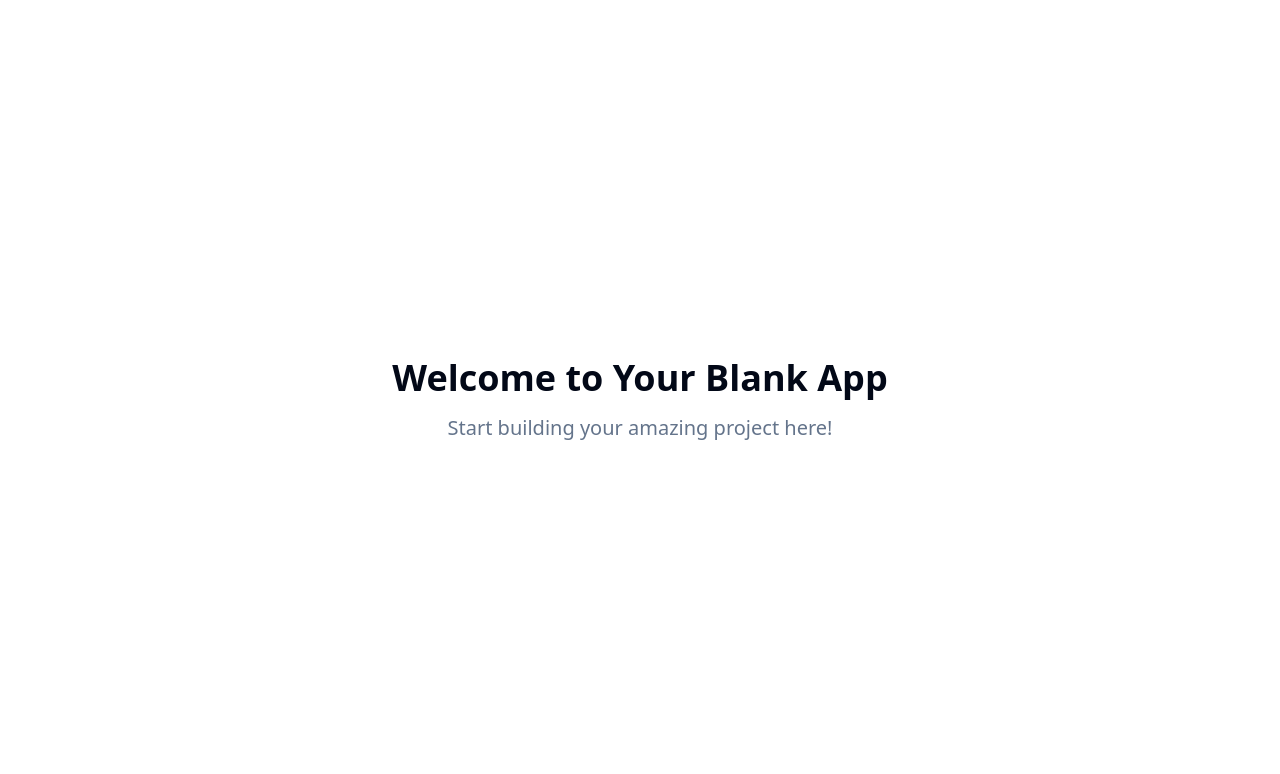
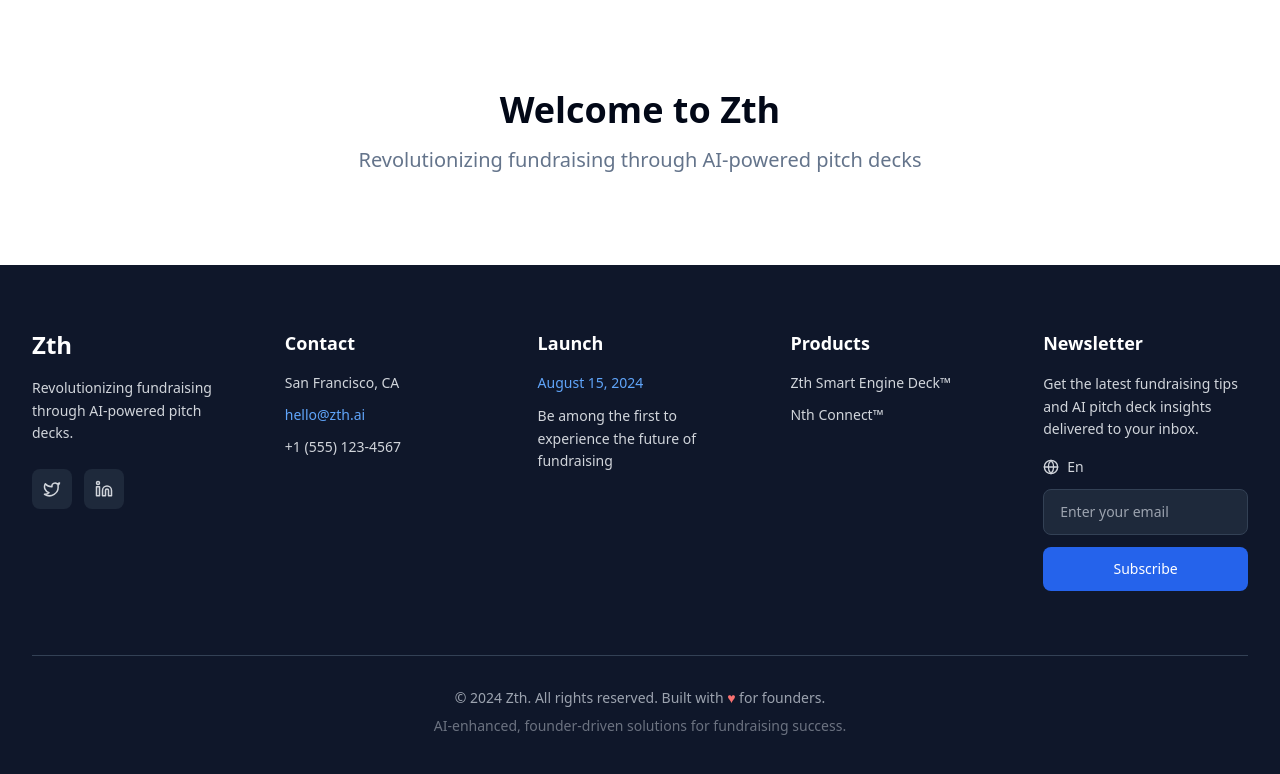
Before and after one commit to Ishaan-hubb/exact-footer-clone, a React (Vite) app: page / in a window 1280 px wide. Shown: the top 774 px of the page. Built offline with nearby package versions, Linux system fonts and the light colour scheme.

Commit message:
Implement footer component
Create an exact copy of the footer from the provided image.

```diff
--- /dev/null
+++ b/src/components/Footer.tsx
@@ -0,0 +1,99 @@
+
+import { Twitter, Linkedin, Globe } from "lucide-react";
+
+const Footer = () => {
+  return (
+    <footer className="bg-slate-900 text-white py-16 px-8">
+      <div className="max-w-7xl mx-auto">
+        <div className="grid grid-cols-1 md:grid-cols-2 lg:grid-cols-5 gap-8 lg:gap-12">
+          {/* Company Info */}
+          <div className="lg:col-span-1">
+            <h3 className="text-2xl font-bold mb-4">Zth</h3>
+            <p className="text-gray-300 mb-6 text-sm leading-relaxed">
+              Revolutionizing fundraising through AI-powered pitch decks.
+            </p>
+            <div className="flex space-x-3">
+              <div className="w-10 h-10 bg-slate-800 rounded-lg flex items-center justify-center hover:bg-slate-700 transition-colors cursor-pointer">
+                <Twitter size={18} className="text-gray-300" />
+              </div>
+              <div className="w-10 h-10 bg-slate-800 rounded-lg flex items-center justify-center hover:bg-slate-700 transition-colors cursor-pointer">
+                <Linkedin size={18} className="text-gray-300" />
+              </div>
+            </div>
+          </div>
+
+          {/* Contact */}
+          <div className="lg:col-span-1">
+            <h4 className="text-lg font-semibold mb-4">Contact</h4>
+            <div className="space-y-3 text-sm">
+              <p className="text-gray-300">San Francisco, CA</p>
+              <p className="text-blue-400 hover:text-blue-300 cursor-pointer transition-colors">
+                hello@zth.ai
+              </p>
+              <p className="text-gray-300">+1 (555) 123-4567</p>
+            </div>
+          </div>
+
+          {/* Launch */}
+          <div className="lg:col-span-1">
+            <h4 className="text-lg font-semibold mb-4">Launch</h4>
+            <div className="space-y-3 text-sm">
+              <p className="text-blue-400 font-medium">August 15, 2024</p>
+              <p className="text-gray-300 leading-relaxed">
+                Be among the first to experience the future of fundraising
+              </p>
+            </div>
+          </div>
+
+          {/* Products */}
+          <div className="lg:col-span-1">
+            <h4 className="text-lg font-semibold mb-4">Products</h4>
+            <div className="space-y-3 text-sm">
+              <p className="text-gray-300">Zth Smart Engine Deck™</p>
+              <p className="text-gray-300">Nth Connect™</p>
+            </div>
+          </div>
+
+          {/* Newsletter */}
+          <div className="lg:col-span-1">
+            <h4 className="text-lg font-semibold mb-4">Newsletter</h4>
+            <p className="text-gray-300 text-sm mb-4 leading-relaxed">
+              Get the latest fundraising tips and AI pitch deck insights delivered to your inbox.
+            </p>
+            <div className="space-y-3">
+              <div className="flex items-center space-x-2 text-sm text-gray-300 mb-3">
+                <Globe size={16} />
+                <span>En</span>
+              </div>
+              <div className="space-y-3">
+                <input
+                  type="email"
+                  placeholder="Enter your email"
+                  className="w-full px-4 py-3 bg-slate-800 border border-slate-700 rounded-lg text-white placeholder-gray-400 focus:outline-none focus:border-blue-500 transition-colors text-sm"
+                />
+                <button className="w-full bg-blue-600 hover:bg-blue-700 text-white py-3 rounded-lg font-medium transition-colors text-sm">
+                  Subscribe
+                </button>
+              </div>
+            </div>
+          </div>
+        </div>
+
+        {/* Bottom Section */}
+        <div className="mt-16 pt-8 border-t border-slate-700">
+          <div className="text-center space-y-2">
+            <p className="text-gray-400 text-sm">
+              © 2024 Zth. All rights reserved. Built with{" "}
+              <span className="text-red-400">♥</span> for founders.
+            </p>
+            <p className="text-gray-500 text-sm">
+              AI-enhanced, founder-driven solutions for fundraising success.
+            </p>
+          </div>
+        </div>
+      </div>
+    </footer>
+  );
+};
+
+export default Footer;
--- a/src/pages/Index.tsx
+++ b/src/pages/Index.tsx
@@ -1,12 +1,19 @@
-// Update this page (the content is just a fallback if you fail to update the page)
+
+import Footer from "@/components/Footer";
 
 const Index = () => {
   return (
-    <div className="min-h-screen flex items-center justify-center bg-background">
-      <div className="text-center">
-        <h1 className="text-4xl font-bold mb-4">Welcome to Your Blank App</h1>
-        <p className="text-xl text-muted-foreground">Start building your amazing project here!</p>
+    <div className="min-h-screen flex flex-col">
+      {/* Main content area */}
+      <div className="flex-1 flex items-center justify-center bg-background">
+        <div className="text-center">
+          <h1 className="text-4xl font-bold mb-4">Welcome to Zth</h1>
+          <p className="text-xl text-muted-foreground">Revolutionizing fundraising through AI-powered pitch decks</p>
+        </div>
       </div>
+
+      {/* Footer */}
+      <Footer />
     </div>
   );
 };
```
